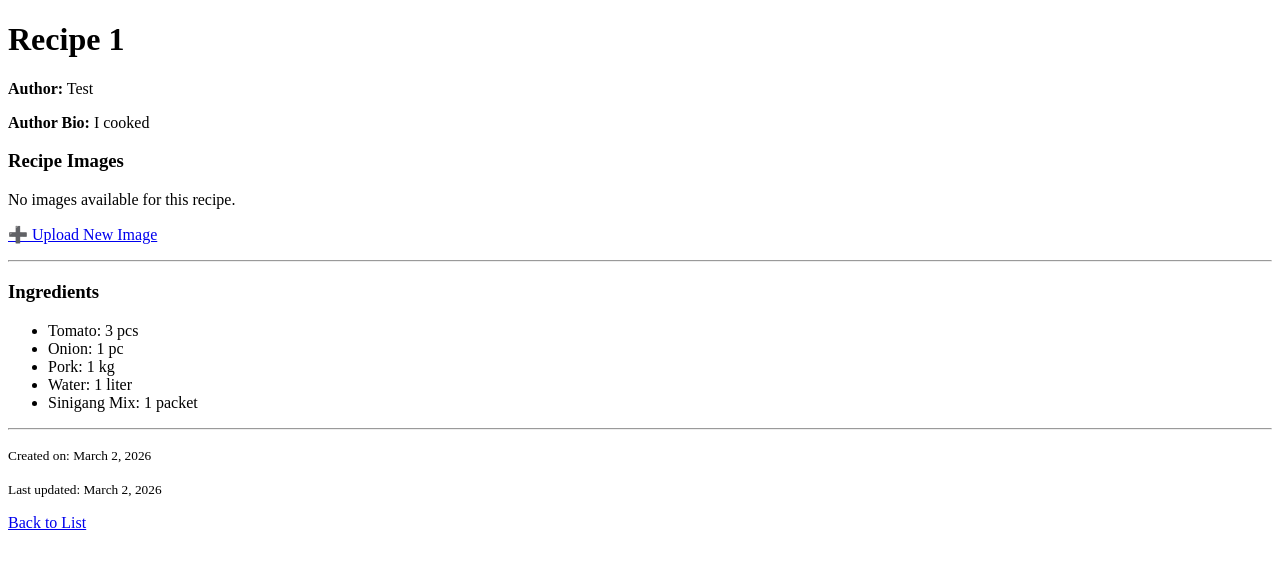
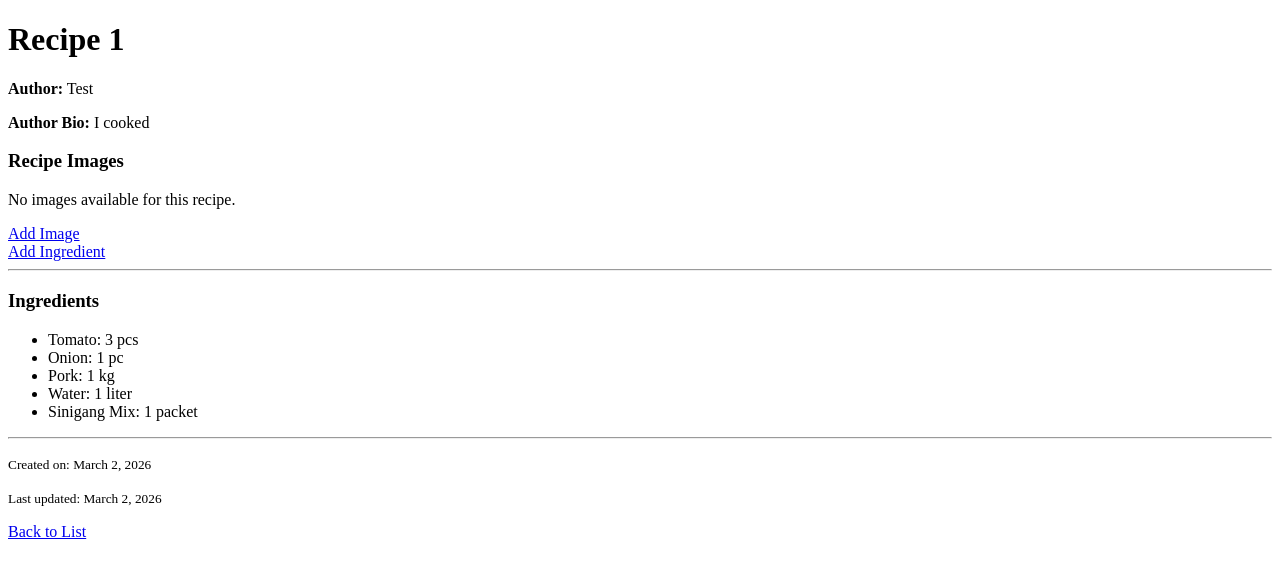
Before and after one commit to RetriYZ/-recipebook-Reyes-KyleAndrei, a Django app: page /recipe/1 in a window 1280 px wide. Shown: the part 101-679 px from the top of the page. Run offline with Django 5.2, Linux system fonts and the light colour scheme; a user stored in the database is signed in; data comes from the database, SQL or seed files in the repository; both versions use the stored data as it was after the commit; data that the repository does not hold is empty.

```diff
--- a/ledger/templates/ledger/recipe_detail.html
+++ b/ledger/templates/ledger/recipe_detail.html
@@ -24,9 +24,11 @@
 </div>
 
 {% if user.is_authenticated %}
-    <p>
-        <a href="{% url 'ledger:add_image' recipe.pk %}">➕ Upload New Image</a>
-    </p>
+    <div class="actions">
+        <a href="{% url 'ledger:add_image' recipe.pk %}" class="btn btn-info">Add Image</a>
+    </div>
+        <a href="{% url 'ledger:add_ingredient' recipe.pk %}" class="btn btn-success">Add Ingredient</a>
+    </div>
 {% endif %}
 
 <hr>
--- a/ledger/urls.py
+++ b/ledger/urls.py
@@ -12,6 +12,6 @@ urlpatterns = [
 
     path('recipe/add/', views.RecipeCreateView.as_view(), name='recipe_add'),
     path('recipe/<int:pk>/add_image/', views.RecipeImageCreateView.as_view(), name='add_image'),
-
+    path('recipe/<int:pk>/add_ingredient/', views.IngredientCreateView.as_view(), name='add_ingredient'),
 
 ]
--- a/ledger/views.py
+++ b/ledger/views.py
@@ -31,7 +31,6 @@ class RecipeImageCreateView(LoginRequiredMixin, CreateView):
     template_name = 'ledger/add_image.html'
 
     def form_valid(self, form):
-        # Link the image to the recipe ID from the URL
         form.instance.recipe_id = self.kwargs['pk']
         return super().form_valid(form)
 
@@ -39,7 +38,7 @@ class RecipeImageCreateView(LoginRequiredMixin, CreateView):
         return reverse('recipe_detail', kwargs={'pk': self.kwargs['pk']})
 
 class IngredientCreateView(LoginRequiredMixin, CreateView):
-    model = RecipeIngredient # Replace with your actual model name
+    model = RecipeIngredient
     fields = ['ingredient', 'quantity']
     template_name = 'ledger/add_ingredient.html'
 
```
Also changed, not shown: ledger/templates/ledger/add_ingredient.html (added, +14 -0 lines), ledger/templates/ledger/recipe_form.html (+9 -0 lines), db.sqlite3.
